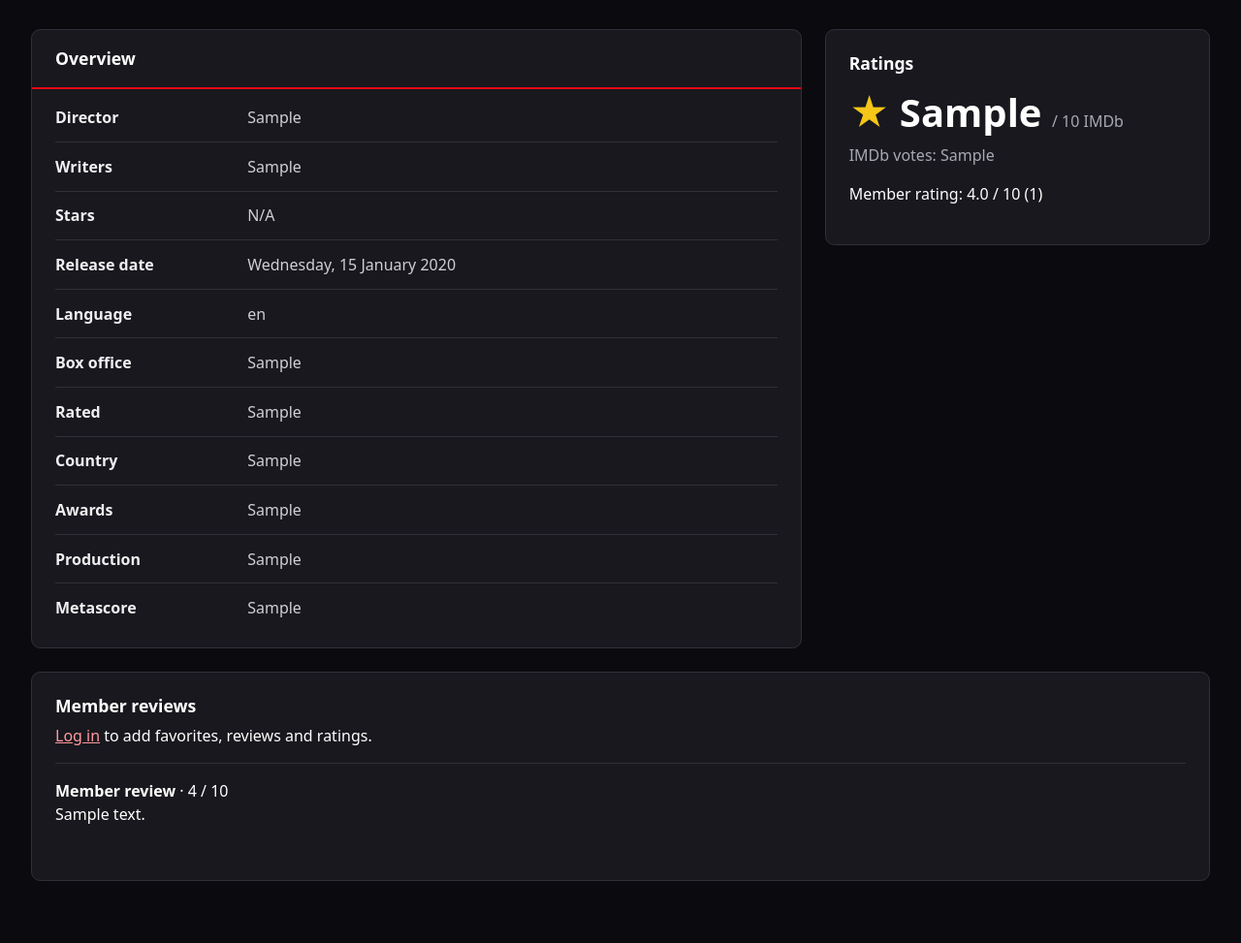
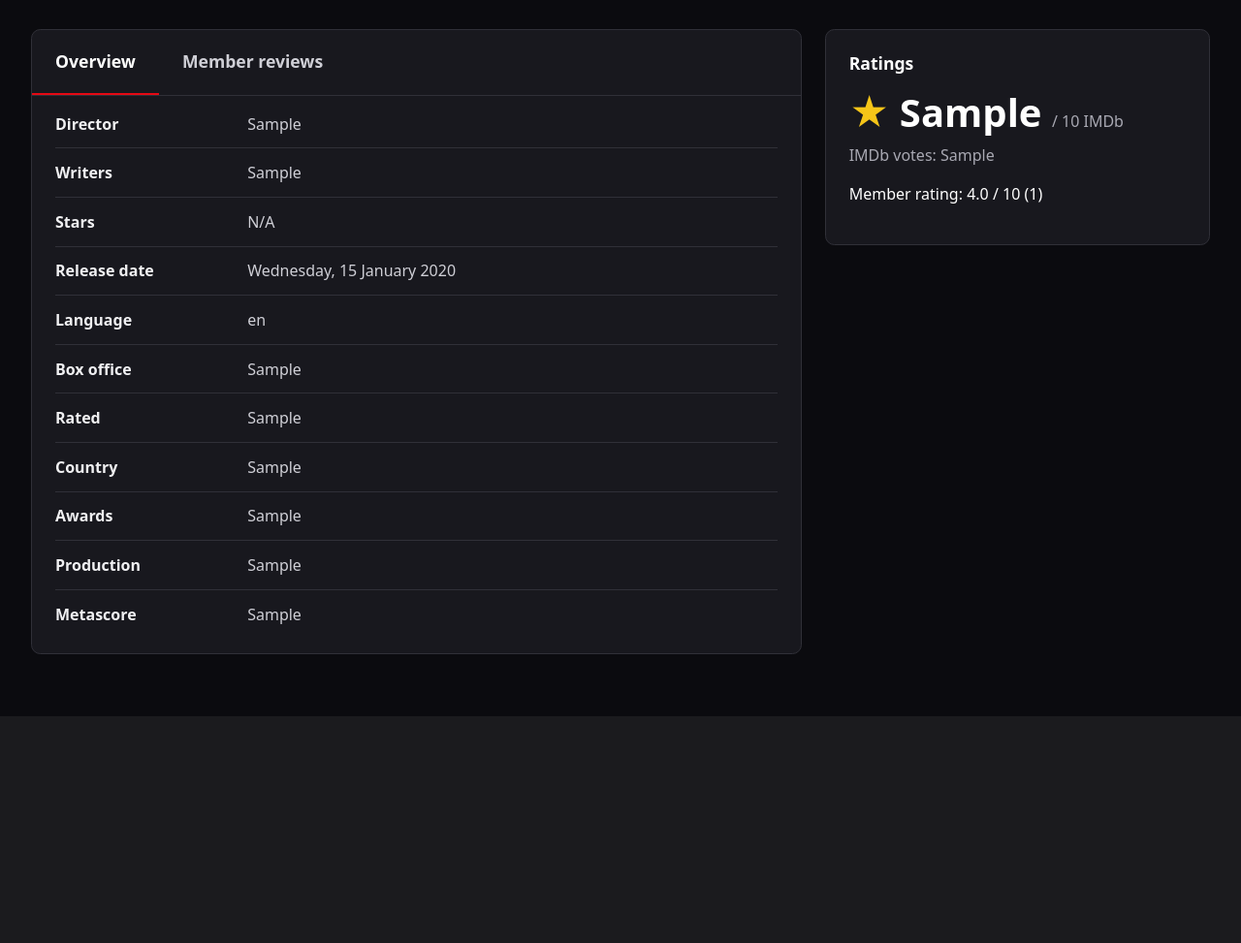
Before and after one commit to Himske/NornavindCinema, an ASP.NET Core app: page /Movies/Details/1 in a window 1280 px wide. Shown: the part 620-1593 px from the top of the page at 97% size. After the commit the page ends 1359 px from the top, so only its background shows below. Run offline with ASP.NET Core 8, Linux system fonts and the light colour scheme; tables that the repository leaves empty hold one stand-in row (values such as "Sample post"); grey boxes marked "Sample" are stand-in pictures; style sheets or scripts are compiled from the project's sources; some libraries are stand-ins or nearby versions.

Commit message:
Modified details page to have member reviews in a separate tab

```diff
--- a/Controllers/MoviesController.cs
+++ b/Controllers/MoviesController.cs
@@ -71,6 +71,7 @@ namespace NornavindCinema.Controllers {
 
             if (!ModelState.IsValid) {
                 model.Feedback = feedback;
+                model.OpenReviewModal = true;
                 return View("Details", model);
             }
 
@@ -98,6 +99,7 @@ namespace NornavindCinema.Controllers {
             return new MovieDetailsViewModel {
                 Movie = movie,
                 Reviews = reviews,
+                HasOwnReview = own is not null,
                 OwnReviewIsHidden = own?.IsHidden ?? false,
                 IsFavorite = userId is not null && await context.MovieFavorites.AsNoTracking().AnyAsync(favorite => favorite.UserId == userId && favorite.MovieId == id),
                 Feedback = new MovieReviewInput { Rating = own?.Rating, Review = own?.Review }
--- a/ViewModels/MovieDetailsViewModel.cs
+++ b/ViewModels/MovieDetailsViewModel.cs
@@ -20,7 +20,9 @@ namespace NornavindCinema.ViewModels {
     public class MovieDetailsViewModel {
         public Movie Movie { get; set; } = null!;
         public bool IsFavorite { get; set; }
+        public bool HasOwnReview { get; set; }
         public bool OwnReviewIsHidden { get; set; }
+        public bool OpenReviewModal { get; set; }
         public MovieReviewInput Feedback { get; set; } = new();
         public List<MemberMovieReview> Reviews { get; set; } = [];
     }
--- a/Views/Movies/Details.cshtml
+++ b/Views/Movies/Details.cshtml
@@ -49,6 +49,7 @@
                         <input type="hidden" name="isFavorite" value="@(!Model.IsFavorite ? "true" : "false")" />
                         <button class="movie-details__button movie-details__button--primary" type="submit">@(Model.IsFavorite ? "Remove from favorites" : "Add to favorites")</button>
                     </form>
+                    <button class="movie-details__button movie-details__button--primary" type="button" data-bs-toggle="modal" data-bs-target="#review-modal">@(Model.HasOwnReview ? "Edit your review" : "Write a review")</button>
                 }
                 @if (isAdministrator) {
                     <a asp-action="Edit" asp-route-id="@movie.Id" class="movie-details__button movie-details__button--edit">Edit movie</a>
@@ -58,9 +59,17 @@
         </div>
     </section>
 
+    @if (TempData["ReviewSaved"] is string message) {
+        <p class="alert alert-success" role="status">@message</p>
+    }
     <div class="movie-details__panels">
-        <section class="movie-details__panel" aria-labelledby="overview-title">
-            <h2 id="overview-title" class="movie-details__panel-heading">Overview</h2>
+        <section class="movie-details__panel">
+            <div class="movie-details__tabs" role="tablist" aria-label="Movie information">
+                <button class="movie-details__tab active" id="overview-tab" data-bs-toggle="tab" data-bs-target="#overview-panel" type="button" role="tab" aria-controls="overview-panel" aria-selected="true">Overview</button>
+                <button class="movie-details__tab" id="reviews-tab" data-bs-toggle="tab" data-bs-target="#reviews-panel" type="button" role="tab" aria-controls="reviews-panel" aria-selected="false">Member reviews</button>
+            </div>
+            <div class="tab-content">
+                <div class="tab-pane fade show active" id="overview-panel" role="tabpanel" aria-labelledby="overview-tab" tabindex="0">
                     <dl class="movie-details__facts">
                         <div><dt>Director</dt><dd>@Display(movie.Director)</dd></div>
                         <div><dt>Writers</dt><dd>@Display(movie.Writer)</dd></div>
@@ -74,6 +83,28 @@
                         <div><dt>Production</dt><dd>@Display(movie.Production)</dd></div>
                         <div><dt>Metascore</dt><dd>@Display(movie.Metascore)</dd></div>
                     </dl>
+                </div>
+                <div class="tab-pane fade movie-details__reviews" id="reviews-panel" role="tabpanel" aria-labelledby="reviews-tab" tabindex="0">
+                    @if (!isMember && !(User.Identity?.IsAuthenticated ?? false)) {
+                        <p><a asp-area="Identity" asp-page="/Account/Login" asp-route-returnUrl="@Url.Action("Details", "Movies", new { id = movie.Id })">Log in</a> to add favorites, reviews and ratings.</p>
+                    }
+                    else if (!isMember) {
+                        <p>A Member or Admin role is required to add favorites, reviews and ratings.</p>
+                    }
+                    @if (Model.Reviews.Any(review => !string.IsNullOrWhiteSpace(review.Review))) {
+                        @foreach (var review in Model.Reviews.Where(review => !string.IsNullOrWhiteSpace(review.Review))) {
+                            <article class="movie-details__review">
+                                <strong>Member review</strong>
+                                @if (review.Rating.HasValue) { <span> · @review.Rating / 10</span> }
+                                <p>@review.Review</p>
+                            </article>
+                        }
+                    }
+                    else {
+                        <p>No member reviews yet.</p>
+                    }
+                </div>
+            </div>
         </section>
 
         <aside class="movie-details__panel movie-details__ratings" aria-labelledby="ratings-title">
@@ -96,17 +127,19 @@
         </aside>
     </div>
 
-    <section class="movie-details__panel movie-details__reviews" aria-labelledby="reviews-title">
-        <h2 id="reviews-title">Member reviews</h2>
-        @if (TempData["ReviewSaved"] is string message) {
-            <p role="status">@message</p>
-        }
     @if (isMember) {
-            <form asp-action="Review" asp-route-id="@movie.Id" method="post" class="movie-details__review-form">
-                <h3>Your review and rating</h3>
+        <div class="modal fade" id="review-modal" tabindex="-1" aria-labelledby="review-modal-title" aria-hidden="true" data-open-on-load="@(Model.OpenReviewModal ? "true" : "false")">
+            <div class="modal-dialog modal-dialog-centered">
+                <div class="modal-content">
+                    <div class="modal-header">
+                        <h2 class="modal-title fs-5" id="review-modal-title">Your review and rating</h2>
+                        <button type="button" class="btn-close" data-bs-dismiss="modal" aria-label="Close"></button>
+                    </div>
+                    <div class="modal-body">
                         @if (Model.OwnReviewIsHidden) {
                             <p>Your review and rating are hidden by a moderator. Edits remain hidden until restored.</p>
                         }
+                        <form asp-action="Review" asp-route-id="@movie.Id" method="post" class="movie-details__review-form">
                             <div asp-validation-summary="ModelOnly" class="movie-details__error" role="alert"></div>
                             <label asp-for="Feedback.Rating">Your rating (1–10, optional)</label>
                             <select asp-for="Feedback.Rating">
@@ -121,24 +154,13 @@
                             <span asp-validation-for="Feedback.Review" class="movie-details__error"></span>
                             <button type="submit" class="movie-details__button movie-details__button--primary">Save review and rating</button>
                         </form>
+                    </div>
+                </div>
+            </div>
+        </div>
     }
-        else if (!(User.Identity?.IsAuthenticated ?? false)) {
-            <p><a asp-area="Identity" asp-page="/Account/Login" asp-route-returnUrl="@Url.Action("Details", "Movies", new { id = movie.Id })">Log in</a> to add favorites, reviews and ratings.</p>
+</div>
+
+@section Scripts {
+    <script src="~/js/movie-details.js" asp-append-version="true"></script>
 }
-        else {
-            <p>A Member or Admin role is required to add favorites, reviews and ratings.</p>
-        }
-        @if (Model.Reviews.Any(review => !string.IsNullOrWhiteSpace(review.Review))) {
-            @foreach (var review in Model.Reviews.Where(review => !string.IsNullOrWhiteSpace(review.Review))) {
-                <article class="movie-details__review">
-                    <strong>Member review</strong>
-                    @if (review.Rating.HasValue) { <span> · @review.Rating / 10</span> }
-                    <p>@review.Review</p>
-                </article>
-            }
-        }
-        else {
-            <p>No member reviews yet.</p>
-        }
-    </section>
-</div>
--- a/wwwroot/css/movie-details.css
+++ b/wwwroot/css/movie-details.css
@@ -168,12 +168,29 @@
   background: #18181e;
 }
 
-.movie-details__panel-heading {
-  margin: 0;
+.movie-details__tabs {
+  display: flex;
+  flex-wrap: wrap;
+  border-bottom: 1px solid #303038;
+}
+
+.movie-details__tab {
   padding: 1.2rem 1.5rem;
-  border-bottom: 2px solid #e50914;
+  border: 0;
+  border-bottom: 2px solid transparent;
+  background: transparent;
+  color: #cfcfd6;
   font-size: 1.1rem;
   font-weight: 700;
+}
+
+.movie-details__tab:hover,
+.movie-details__tab.active {
+  color: #fff;
+}
+
+.movie-details__tab.active {
+  border-bottom-color: #e50914;
 }
 
 .movie-details__facts {
@@ -245,14 +262,7 @@
 }
 
 .movie-details__reviews {
-  margin-top: 1.5rem;
   padding: 1.5rem;
-}
-
-.movie-details__reviews h2,
-.movie-details__reviews h3 {
-  font-size: 1.1rem;
-  font-weight: 700;
 }
 
 .movie-details__reviews a,
--- /dev/null
+++ b/wwwroot/js/movie-details.js
@@ -0,0 +1,6 @@
+(() => {
+    const modal = document.getElementById("review-modal");
+    if (modal && modal.dataset.openOnLoad === "true") {
+        bootstrap.Modal.getOrCreateInstance(modal).show();
+    }
+})();
```
Also changed, not shown: README.md. Lines whose indentation alone changed are shown as unchanged.
